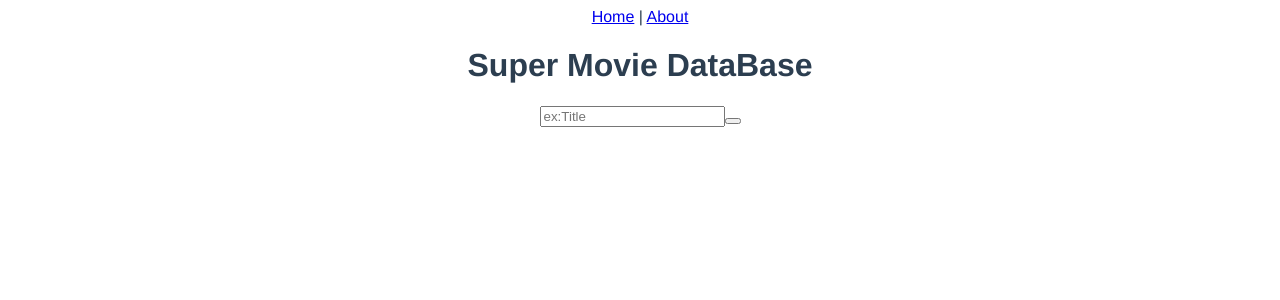
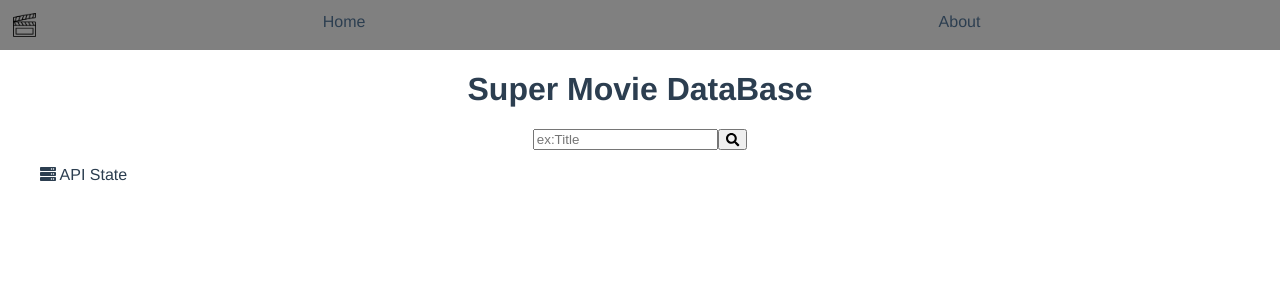
Before and after one commit to ArcaDelDelirio/explotionVue, a Vue app: page /#/ in a window 1280 px wide. Shown: the top 300 px of the page. Built offline with nearby package versions, Linux system fonts and the light colour scheme.

Commit message:
Sketch principles

```diff
--- a/package.json
+++ b/package.json
@@ -8,12 +8,16 @@
     "lint": "vue-cli-service lint"
   },
   "dependencies": {
+    "@fortawesome/free-brands-svg-icons": "^5.9.0",
     "core-js": "^2.6.5",
     "vue": "^2.6.10",
     "vue-router": "^3.0.3",
     "vuex": "^3.0.1"
   },
   "devDependencies": {
+    "@fortawesome/fontawesome-svg-core": "^1.2.19",
+    "@fortawesome/free-solid-svg-icons": "^5.9.0",
+    "@fortawesome/vue-fontawesome": "^0.1.6",
     "@vue/cli-plugin-babel": "^3.9.0",
     "@vue/cli-plugin-eslint": "^3.9.0",
     "@vue/cli-service": "^3.9.0",
--- a/src/App.vue
+++ b/src/App.vue
@@ -1,19 +1,25 @@
 <template>
   <div id="app">
-    <div id="nav">
-      <router-link to="/">Home</router-link> |
-      <router-link to="/about">About</router-link>
-    </div>
     <router-view/>
   </div>
 </template>
 
 <style>
+  body{
+    margin: 0;
+  }
   #app {
     font-family: 'Avenir', Helvetica, Arial, sans-serif;
     -webkit-font-smoothing: antialiased;
     -moz-osx-font-smoothing: grayscale;
     text-align: center;
     color: #2c3e50;
+    margin:0;
+    padding: 0;
+  }
+  a{
+    color:inherit;
+    text-decoration: none;
+    text-decoration-color: black;
   }
 </style>
--- a/src/components/FooterData.vue
+++ b/src/components/FooterData.vue
@@ -1,6 +1,8 @@
 <template>
     <footer>
-
+        <ul>
+            <li><i> <font-awesome-icon icon="server"/> </i> API State</li>
+        </ul>
     </footer>
 </template>
 
@@ -11,5 +13,11 @@ export default {
 </script>
 
 <style scoped>
-
+    footer{
+        display: flex;
+        bottom: 0;
+    }
+    ul{
+       list-style-type: none;
+    }
 </style>
--- a/src/components/HelloWorld.vue
+++ /dev/null
@@ -1,58 +0,0 @@
-<template>
-  <div class="hello">
-    <h1>{{ msg }}</h1>
-    <p>
-      For a guide and recipes on how to configure / customize this project,<br>
-      check out the
-      <a href="https://cli.vuejs.org" target="_blank" rel="noopener">vue-cli documentation</a>.
-    </p>
-    <h3>Installed CLI Plugins</h3>
-    <ul>
-      <li><a href="https://github.com/vuejs/vue-cli/tree/dev/packages/%40vue/cli-plugin-babel" target="_blank" rel="noopener">babel</a></li>
-      <li><a href="https://github.com/vuejs/vue-cli/tree/dev/packages/%40vue/cli-plugin-eslint" target="_blank" rel="noopener">eslint</a></li>
-    </ul>
-    <h3>Essential Links</h3>
-    <ul>
-      <li><a href="https://vuejs.org" target="_blank" rel="noopener">Core Docs</a></li>
-      <li><a href="https://forum.vuejs.org" target="_blank" rel="noopener">Forum</a></li>
-      <li><a href="https://chat.vuejs.org" target="_blank" rel="noopener">Community Chat</a></li>
-      <li><a href="https://twitter.com/vuejs" target="_blank" rel="noopener">Twitter</a></li>
-      <li><a href="https://news.vuejs.org" target="_blank" rel="noopener">News</a></li>
-    </ul>
-    <h3>Ecosystem</h3>
-    <ul>
-      <li><a href="https://router.vuejs.org" target="_blank" rel="noopener">vue-router</a></li>
-      <li><a href="https://vuex.vuejs.org" target="_blank" rel="noopener">vuex</a></li>
-      <li><a href="https://github.com/vuejs/vue-devtools#vue-devtools" target="_blank" rel="noopener">vue-devtools</a></li>
-      <li><a href="https://vue-loader.vuejs.org" target="_blank" rel="noopener">vue-loader</a></li>
-      <li><a href="https://github.com/vuejs/awesome-vue" target="_blank" rel="noopener">awesome-vue</a></li>
-    </ul>
-  </div>
-</template>
-
-<script>
-export default {
-  name: 'HelloWorld',
-  props: {
-    msg: String
-  }
-}
-</script>
-
-<!-- Add "scoped" attribute to limit CSS to this component only -->
-<style scoped>
-h3 {
-  margin: 40px 0 0;
-}
-ul {
-  list-style-type: none;
-  padding: 0;
-}
-li {
-  display: inline-block;
-  margin: 0 10px;
-}
-a {
-  color: #42b983;
-}
-</style>
--- /dev/null
+++ b/src/components/NavData.vue
@@ -0,0 +1,26 @@
+<template>
+    <nav>
+        <img src="@/assets/movie.png" height="24px" width="24px" alt="logo">
+        <router-link to="/">Home</router-link>
+        <router-link to="/about">About</router-link>
+    </nav>
+</template>
+
+<script>
+export default {
+    name:'NavData'
+}
+</script>
+
+<style scoped>
+    nav{
+        display: flex;
+        justify-content: space-between;
+        background-color: grey;
+        margin:0;
+        padding:1%;
+    }
+    nav a{
+        flex-basis: 50%;
+    }
+</style>
--- a/src/components/SearchData.vue
+++ b/src/components/SearchData.vue
@@ -4,13 +4,14 @@
         <div class="search-container">
             <form action="">
                 <input type="text" placeholder="ex:Title" name="search">
-                <button type="submit"><i class="fa fa-search"></i></button>
+                <button type="submit"><i><font-awesome-icon icon="search"/></i></button>
             </form>
         </div>
     </div>
 </template>
 
 <script>
+
 export default {
     name:'SearchData',
 
--- a/src/main.js
+++ b/src/main.js
@@ -2,6 +2,14 @@ import Vue from 'vue'
 import App from './App.vue'
 import router from './router'
 import store from './store'
+import { library } from '@fortawesome/fontawesome-svg-core'
+import { faNodeJs } from '@fortawesome/free-brands-svg-icons'
+import { faServer,faSearch } from '@fortawesome/free-solid-svg-icons'
+import { FontAwesomeIcon } from '@fortawesome/vue-fontawesome'
+
+library.add(faNodeJs,faServer,faSearch)
+
+Vue.component('font-awesome-icon', FontAwesomeIcon)
 
 Vue.config.productionTip = false
 
--- a/src/views/About.vue
+++ b/src/views/About.vue
@@ -1,5 +1,17 @@
 <template>
   <div class="about">
+    <NavData />
     <h1>This is an about page</h1>
   </div>
 </template>
+<script>
+// @ is an alias to /src
+import NavData from '@/components/NavData.vue'
+
+export default {
+  name: 'about',
+  components: {
+    NavData,
+  }
+}
+</script>
--- a/src/views/Home.vue
+++ b/src/views/Home.vue
@@ -1,5 +1,6 @@
 <template>
   <div class="home">
+    <navData />
     <searchData />
     <FooterData />
   </div>
@@ -9,12 +10,19 @@
 // @ is an alias to /src
 import FooterData from '@/components/FooterData.vue'
 import SearchData from '@/components/SearchData.vue'
+import NavData from '@/components/NavData.vue'
 
 export default {
   name: 'home',
   components: {
+    NavData,
     SearchData,
     FooterData
   }
 }
 </script>
+<style scoped>
+  .home{
+    display: grid;
+  }
+</style>
```
Also changed, not shown: src/assets/movie.png (added), 1 other file (tests, documents, lock files or other folders). Lines whose indentation alone changed are shown as unchanged.
